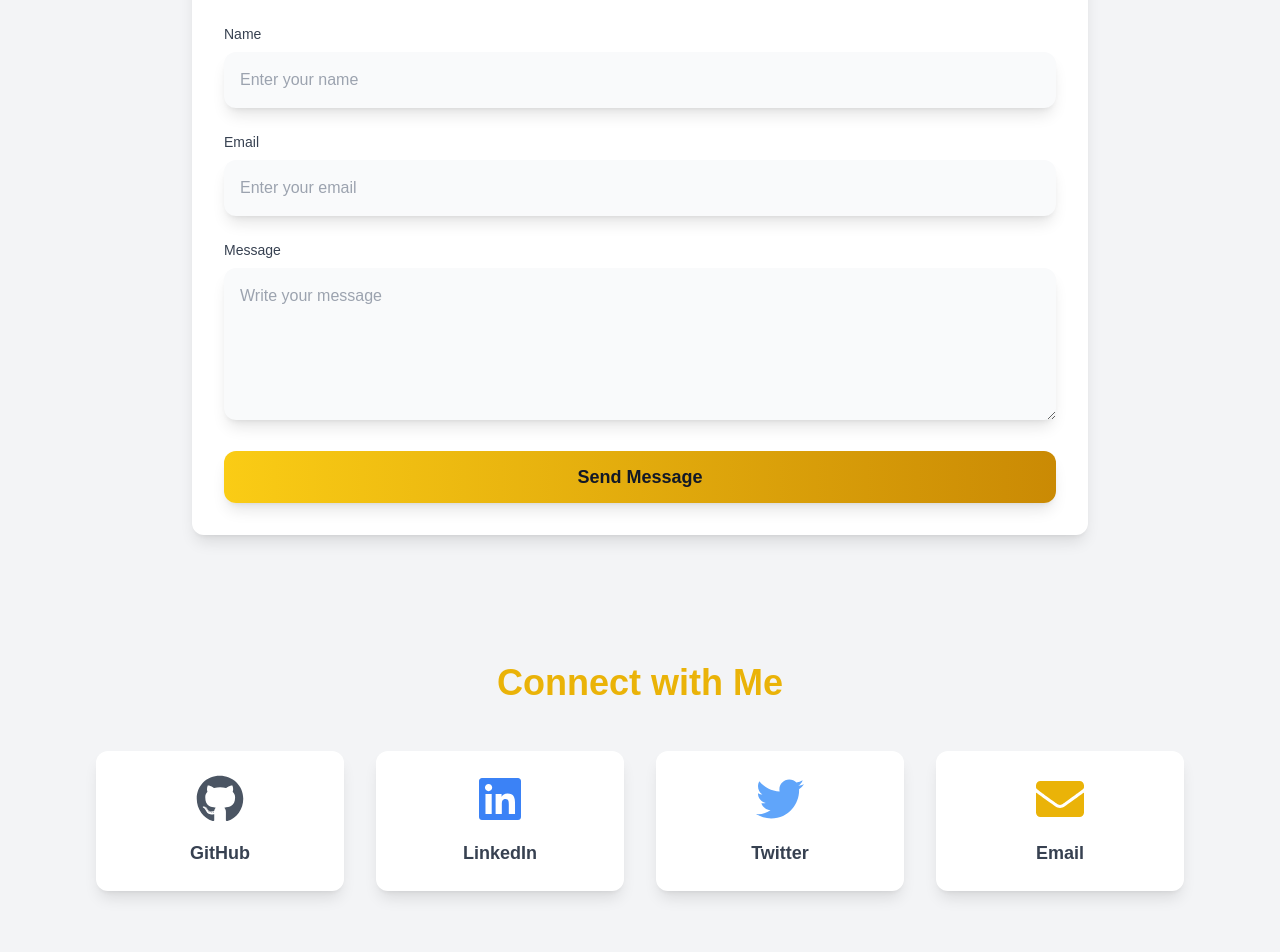
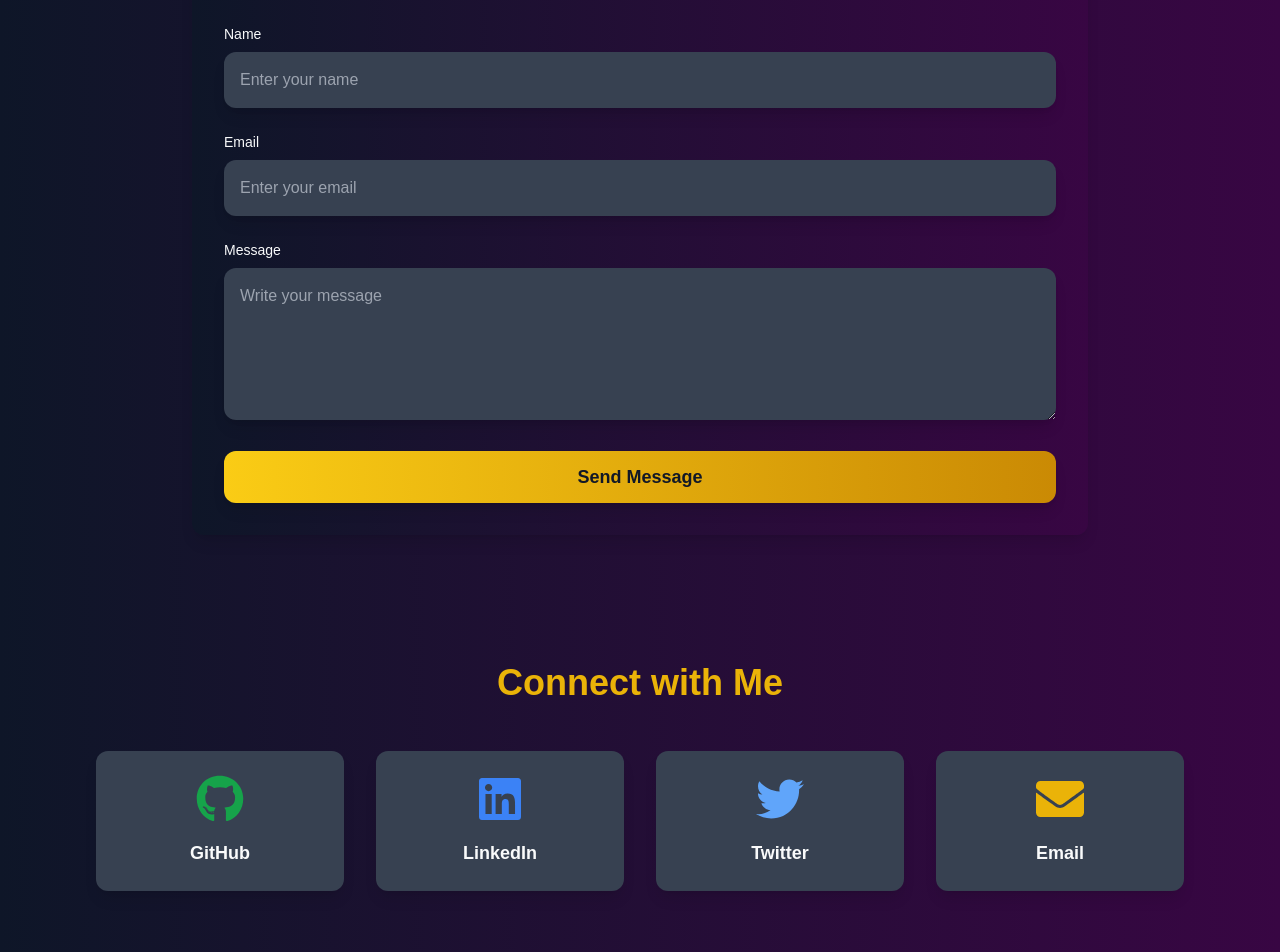
Before and after one commit to zahidx/blog, a Next.js app: page /contact in a window 1280 px wide. Shown: the part 500-1452 px from the top of the page. Built offline with nearby package versions, Linux system fonts and the light colour scheme.

Commit message:
about,contact page

```diff
--- a/app/contact/page.js
+++ b/app/contact/page.js
@@ -21,26 +21,26 @@ export default function ContactPage() {
   };
 
   return (
-    <div className="min-h-screen bg-gray-100 dark:bg-gradient-to-br dark:from-[#0f2027] dark:via-[#203a43] dark:to-[#2c5364] text-gray-800 dark:text-white transition-colors duration-300">
+    <div className="min-h-screen bg-gradient-to-r from-[#0E1628] to-[#380643] dark:bg-gradient-to-r dark:from-[#0f2027] dark:via-[#203a43] dark:to-[#2c5364] text-gray-800 dark:text-white transition-colors duration-300">
       {/* Header Section */}
       <header className="text-center py-20">
         <h1 className="text-6xl font-extrabold bg-gradient-to-r from-yellow-400 to-yellow-600 text-transparent bg-clip-text animate__animated animate__fadeInDown">
           Contact Me
         </h1>
-        <p className="text-xl text-gray-600 dark:text-gray-300 mt-4 max-w-2xl mx-auto animate__animated animate__fadeIn animate__delay-1s">
+        <p className="text-xl text-gray-50 dark:text-gray-300 mt-4 max-w-2xl mx-auto animate__animated animate__fadeIn animate__delay-1s">
           Have questions? Want to collaborate? Feel free to drop me a message. I'm here to help and connect!
         </p>
       </header>
 
       {/* Contact Form */}
-      <section className="px-6 py-16">
-        <div className="bg-white dark:bg-gray-800 p-8 rounded-xl shadow-lg max-w-4xl mx-auto space-y-8 animate__animated animate__fadeInLeft transition-colors duration-300">
+      <section className="px-6 py-16 bg-gradient-to-r from-[#0E1628] to-[#380643] dark:bg-gradient-to-r dark:from-[#0f2027] dark:to-[#2c5364]  ">
+        <div className="bg-gradient-to-r from-[#0E1628] to-[#380643] dark:bg-gradient-to-br dark:from-[#0f2027] dark:via-[#203a43] dark:to-[#2c5364] p-8 rounded-xl shadow-lg max-w-4xl mx-auto space-y-8 animate__animated animate__fadeInLeft transition-colors duration-300">
           <h2 className="text-4xl font-bold text-yellow-500 dark:text-yellow-400">Send a Message</h2>
           <form onSubmit={handleSubmit} className="space-y-6">
             <div>
               <label
                 htmlFor="name"
-                className="block text-sm font-medium text-gray-700 dark:text-gray-300"
+                className="block text-sm font-medium text-gray-50 dark:text-gray-300"
               >
                 Name
               </label>
@@ -50,7 +50,7 @@ export default function ContactPage() {
                 name="name"
                 value={formData.name}
                 onChange={handleChange}
-                className="w-full mt-2 p-4 rounded-xl bg-gray-50 dark:bg-gray-700 text-gray-800 dark:text-white focus:ring-yellow-400 focus:border-yellow-400 shadow-lg transition-colors duration-300"
+                className="w-full mt-2 p-4 rounded-xl bg-[#374151] dark:bg-gray-700 text-gray-50 dark:text-white focus:ring-yellow-400 focus:border-yellow-400 shadow-lg transition-colors duration-300"
                 placeholder="Enter your name"
                 required
               />
@@ -58,7 +58,7 @@ export default function ContactPage() {
             <div>
               <label
                 htmlFor="email"
-                className="block text-sm font-medium text-gray-700 dark:text-gray-300"
+                className="block text-sm font-medium text-gray-50 dark:text-gray-300"
               >
                 Email
               </label>
@@ -68,7 +68,7 @@ export default function ContactPage() {
                 name="email"
                 value={formData.email}
                 onChange={handleChange}
-                className="w-full mt-2 p-4 rounded-xl bg-gray-50 dark:bg-gray-700 text-gray-800 dark:text-white focus:ring-yellow-400 focus:border-yellow-400 shadow-lg transition-colors duration-300"
+                className="w-full mt-2 p-4 rounded-xl bg-[#374151] dark:bg-gray-700 text-gray-50 dark:text-white focus:ring-yellow-400 focus:border-yellow-400 shadow-lg transition-colors duration-300"
                 placeholder="Enter your email"
                 required
               />
@@ -76,7 +76,7 @@ export default function ContactPage() {
             <div>
               <label
                 htmlFor="message"
-                className="block text-sm font-medium text-gray-700 dark:text-gray-300"
+                className="block text-sm font-medium text-gray-50 dark:text-gray-300"
               >
                 Message
               </label>
@@ -86,7 +86,7 @@ export default function ContactPage() {
                 value={formData.message}
                 onChange={handleChange}
                 rows="5"
-                className="w-full mt-2 p-4 rounded-xl bg-gray-50 dark:bg-gray-700 text-gray-800 dark:text-white focus:ring-yellow-400 focus:border-yellow-400 shadow-lg transition-colors duration-300"
+                className="w-full mt-2 p-4 rounded-xl bg-[#374151] dark:bg-gray-700 text-gray-50 dark:text-white focus:ring-yellow-400 focus:border-yellow-400 shadow-lg transition-colors duration-300"
                 placeholder="Write your message"
                 required
               ></textarea>
@@ -101,8 +101,10 @@ export default function ContactPage() {
         </div>
       </section>
 
+
+
      {/* Social Media Section */}
-<section className="py-16 bg-gray-100 dark:bg-gray-800 transition-colors duration-300">
+<section className="py-16 bg-gradient-to-r from-[#0E1628] to-[#380643]  dark:bg-gradient-to-r dark:from-[#0f2027] dark:to-[#2c5364] transition-colors duration-300">
   <div className="max-w-6xl mx-auto px-4 sm:px-6 lg:px-8">
     <h2 className="text-4xl font-extrabold text-center text-yellow-500 dark:text-yellow-400 mb-12">
       Connect with Me
@@ -113,12 +115,12 @@ export default function ContactPage() {
         href="https://github.com/yourusername"
         target="_blank"
         rel="noreferrer"
-        className="group bg-white dark:bg-gray-700 p-6 rounded-xl shadow-lg hover:shadow-2xl transition-transform transform hover:scale-105"
+        className="group bg-[#374151] dark:bg-[#374151] p-6 rounded-xl shadow-lg hover:shadow-2xl transition-transform transform hover:scale-105"
         aria-label="GitHub Profile"
       >
         <div className="flex flex-col items-center">
-          <FaGithub className="text-5xl text-gray-600 dark:text-gray-400 group-hover:text-gray-900 dark:group-hover:text-white transition-colors duration-300" />
-          <h3 className="mt-4 text-lg font-semibold text-gray-700 dark:text-gray-200">
+          <FaGithub className="text-5xl text-green-600 dark:text-gray-400 group-hover:text-green-500 dark:group-hover:text-white transition-colors duration-300" />
+          <h3 className="mt-4 text-lg font-semibold text-gray-50 dark:text-gray-200">
             GitHub
           </h3>
         </div>
@@ -128,12 +130,12 @@ export default function ContactPage() {
         href="https://linkedin.com/in/yourusername"
         target="_blank"
         rel="noreferrer"
-        className="group bg-white dark:bg-gray-700 p-6 rounded-xl shadow-lg hover:shadow-2xl transition-transform transform hover:scale-105"
+        className="group bg-[#374151] dark:bg-[#374151] p-6 rounded-xl shadow-lg hover:shadow-2xl transition-transform transform hover:scale-105"
         aria-label="LinkedIn Profile"
       >
         <div className="flex flex-col items-center">
-          <FaLinkedin className="text-5xl text-blue-500 group-hover:text-blue-600 dark:group-hover:text-white transition-colors duration-300" />
-          <h3 className="mt-4 text-lg font-semibold text-gray-700 dark:text-gray-200">
+          <FaLinkedin className="text-5xl text-blue-500 group-hover:text-blue-400 dark:group-hover:text-white transition-colors duration-300" />
+          <h3 className="mt-4 text-lg font-semibold text-gray-50 dark:text-gray-200">
             LinkedIn
           </h3>
         </div>
@@ -143,12 +145,12 @@ export default function ContactPage() {
         href="https://twitter.com/yourusername"
         target="_blank"
         rel="noreferrer"
-        className="group bg-white dark:bg-gray-700 p-6 rounded-xl shadow-lg hover:shadow-2xl transition-transform transform hover:scale-105"
+        className="group bg-[#374151] dark:bg-[#374151] p-6 rounded-xl shadow-lg hover:shadow-2xl transition-transform transform hover:scale-105"
         aria-label="Twitter Profile"
       >
         <div className="flex flex-col items-center">
-          <FaTwitter className="text-5xl text-blue-400 group-hover:text-blue-500 dark:group-hover:text-white transition-colors duration-300" />
-          <h3 className="mt-4 text-lg font-semibold text-gray-700 dark:text-gray-200">
+          <FaTwitter className="text-5xl text-blue-400 group-hover:text-blue-400 dark:group-hover:text-white transition-colors duration-300" />
+          <h3 className="mt-4 text-lg font-semibold text-gray-50 dark:text-gray-200">
             Twitter
           </h3>
         </div>
@@ -156,12 +158,12 @@ export default function ContactPage() {
       {/* Email Card */}
       <a
         href="mailto:your-email@example.com"
-        className="group bg-white dark:bg-gray-700 p-6 rounded-xl shadow-lg hover:shadow-2xl transition-transform transform hover:scale-105"
+        className="group bg-[#374151] dark:bg-[#374151] p-6 rounded-xl shadow-lg hover:shadow-2xl transition-transform transform hover:scale-105"
         aria-label="Email Me"
       >
         <div className="flex flex-col items-center">
-          <FaEnvelope className="text-5xl text-yellow-500 group-hover:text-yellow-600 dark:group-hover:text-white transition-colors duration-300" />
-          <h3 className="mt-4 text-lg font-semibold text-gray-700 dark:text-gray-200">
+          <FaEnvelope className="text-5xl text-yellow-500 group-hover:text-yellow-400 dark:group-hover:text-white transition-colors duration-300" />
+          <h3 className="mt-4 text-lg font-semibold text-gray-50 dark:text-gray-200">
             Email
           </h3>
         </div>
@@ -173,7 +175,7 @@ export default function ContactPage() {
 
       {/* Map Section */}
       <section className="py-16 px-6 md:px-16">
-        <div className="bg-white dark:bg-gray-800 p-8 rounded-xl shadow-lg max-w-5xl mx-auto animate__animated animate__fadeInRight transition-colors duration-300">
+        <div className="bg-gradient-to-r from-[#0E1628] to-[#380643]  dark:bg-gradient-to-r dark:from-[#0f2027] dark:to-[#2c5364] p-8 rounded-xl shadow-lg max-w-5xl mx-auto animate__animated animate__fadeInRight transition-colors duration-300">
           <h2 className="text-4xl font-bold text-yellow-500 dark:text-yellow-400 mb-6">
             Find Me Here
           </h2>
--- a/app/page.js
+++ b/app/page.js
@@ -103,6 +103,7 @@ export default function Home() {
 
       {/* Footer */}
       <Footer />
+
     </div>
   );
 }
```
Also changed, not shown: app/about/page.js (+15 -19 lines).
